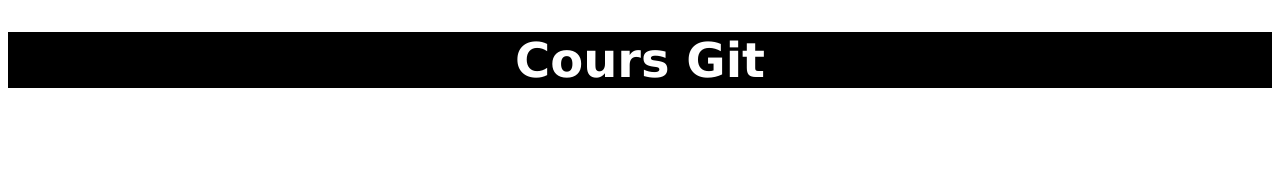
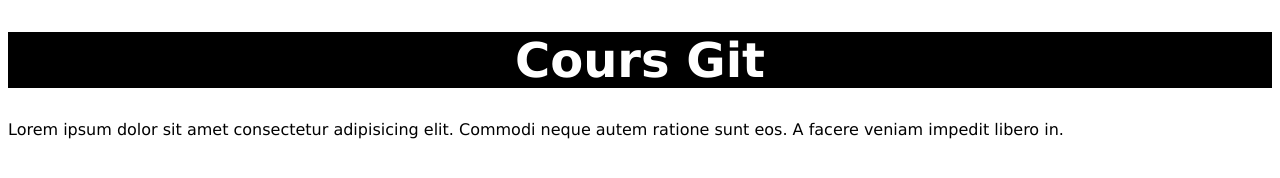
Before and after one commit to sycill/clone_mon_site_web, a plain HTML site: page index.html in a window 1280 px wide. Drawn offline with Linux system fonts and the light colour scheme.

Commit message:
ajout d'une div, avec h2 et p

```diff
--- a/index.html
+++ b/index.html
@@ -10,5 +10,9 @@
 <body>
     <!-- Titre -->
     <h1 id="top-banner">Cours Git</h1>
+    <div>
+        <h2></h2>
+        <p>Lorem ipsum dolor sit amet consectetur adipisicing elit. Commodi neque autem ratione sunt eos. A facere veniam impedit libero in.</p>
+    </div>
 </body>
 </html>
```
